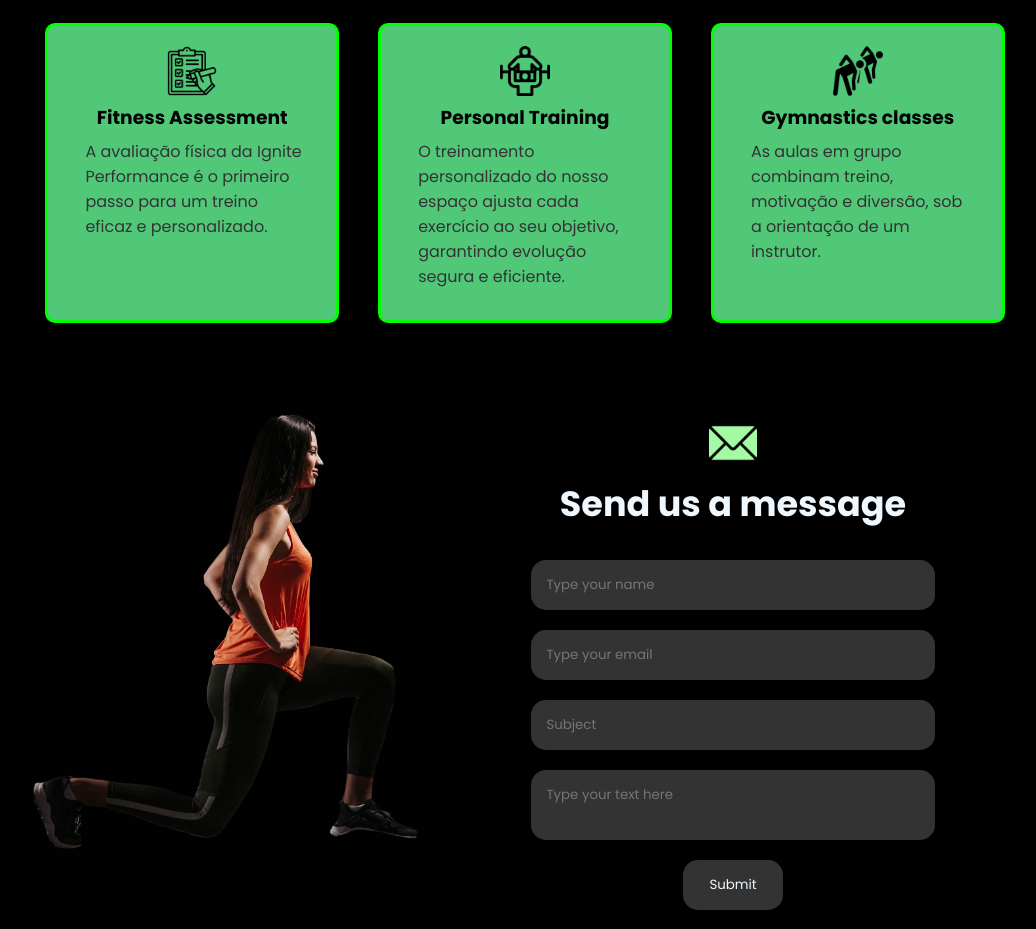
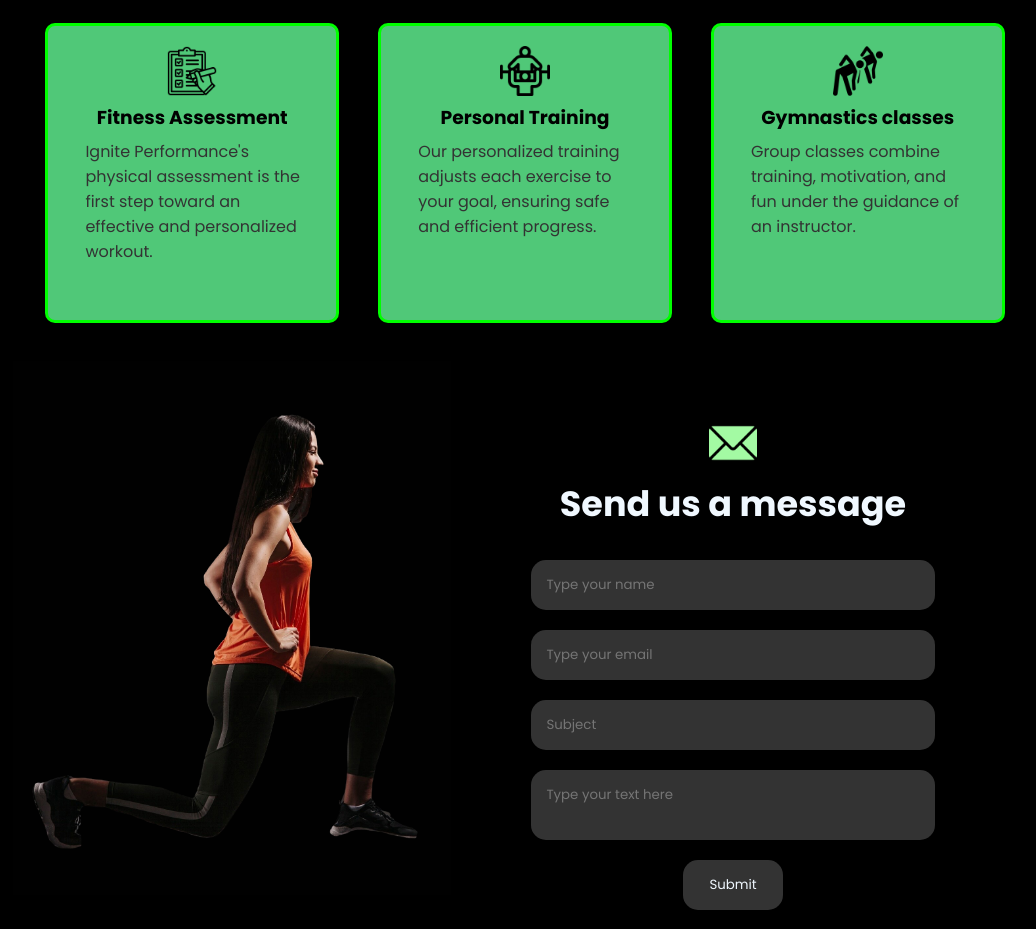
Before and after one commit to Geysa-Ribeiro/projeto-programadorweb, a plain HTML site: page index.html in a window 1280 px wide. Shown: the part 887-1816 px from the top of the page, without its empty margins (115-1151 px from the left). Drawn offline with Linux system fonts and the light colour scheme.

Commit message:
Alterações feitas no conteúdo

```diff
--- a/index.html
+++ b/index.html
@@ -9,21 +9,18 @@
     <title>Projeto - Programador Web</title>
     <link rel="stylesheet" href="css/style.css">
 </head>
-
 <body>
 
     <nav class="navbar">
         <div class="logotipo">
             <h1>IGNITE PERFORMANCE</h1>
         </div>
-
         <div class="menu">
             <a href="#">Home</a>
             <a href="#">About</a>
             <a href="#">Services</a>
             <a href="#" id="btn-contato">Contact us</a>
         </div>
-
     </nav>
 
     <section class="section-1">
@@ -44,36 +41,29 @@
                 <div class="card-img">
                     <img src="img/evaluation.png" alt="evaluation" style="width: 50px;">
                 </div>
-
                 <h3>Fitness Assessment</h3>
-                <p class="card-p">A avaliação física da Ignite Performance é o primeiro passo para um treino eficaz e
-                    personalizado. </p>
+                <p class="card-p">Ignite Performance's physical assessment is the first step toward an effective and personalized workout. </p>
             </div>
 
             <div class="card">
                 <div class="card-img">
                     <img src="img/trainer.png" alt="trainer" style="width: 50px;">
                 </div>
-
                 <h3>Personal Training</h3>
-                <p class="card-p">O treinamento personalizado do nosso espaço ajusta cada exercício ao seu objetivo,
-                    garantindo evolução segura e eficiente. </p>
+                <p class="card-p">Our personalized training adjusts each exercise to your goal, ensuring safe and efficient progress. </p>
             </div>
 
             <div class="card">
                 <div class="card-img">
                     <img src="img/gymnastics.png" alt="gymnastics" style="width: 50px;">
                 </div>
-
                 <h3>Gymnastics classes</h3>
-                <p class="card-p">As aulas em grupo combinam treino, motivação e diversão, sob a orientação de um
-                    instrutor.</p>
+                <p class="card-p">Group classes combine training, motivation, and fun under the guidance of an instructor.</p>
             </div>
         </div>
     </section>
 
     <section class="final-section">
-
         <div class="form">
             <div class="email-icon">
                 <img src="img/email.png" alt="email-icon">
@@ -94,8 +84,6 @@
             <img src="img/whatsapp.png" alt="whatsapp-icon">
             <img src="img/gmail.png" alt="gmail-icon">
         </div>
-
     </footer>
 </body>
-
 </html>
```
